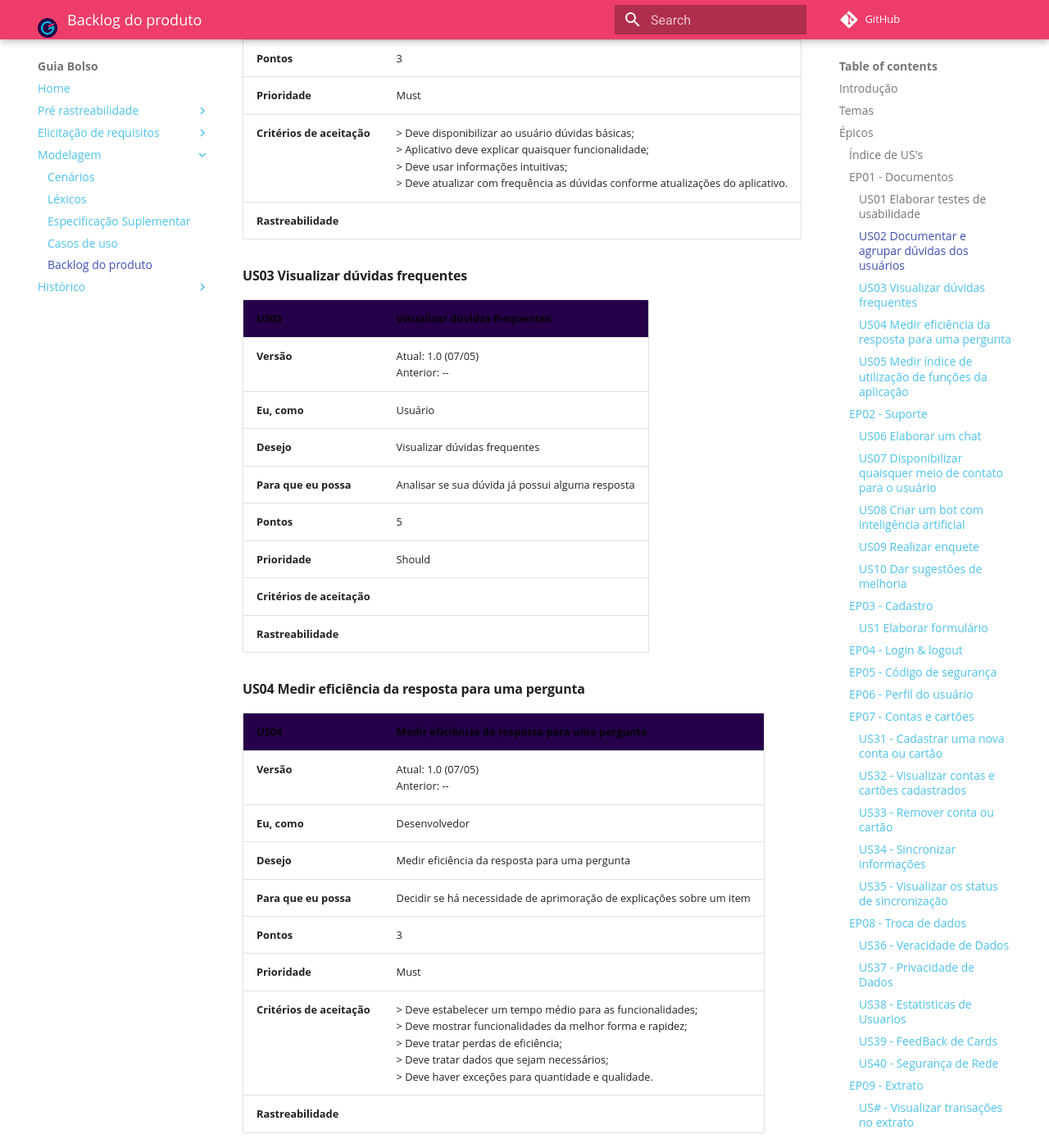
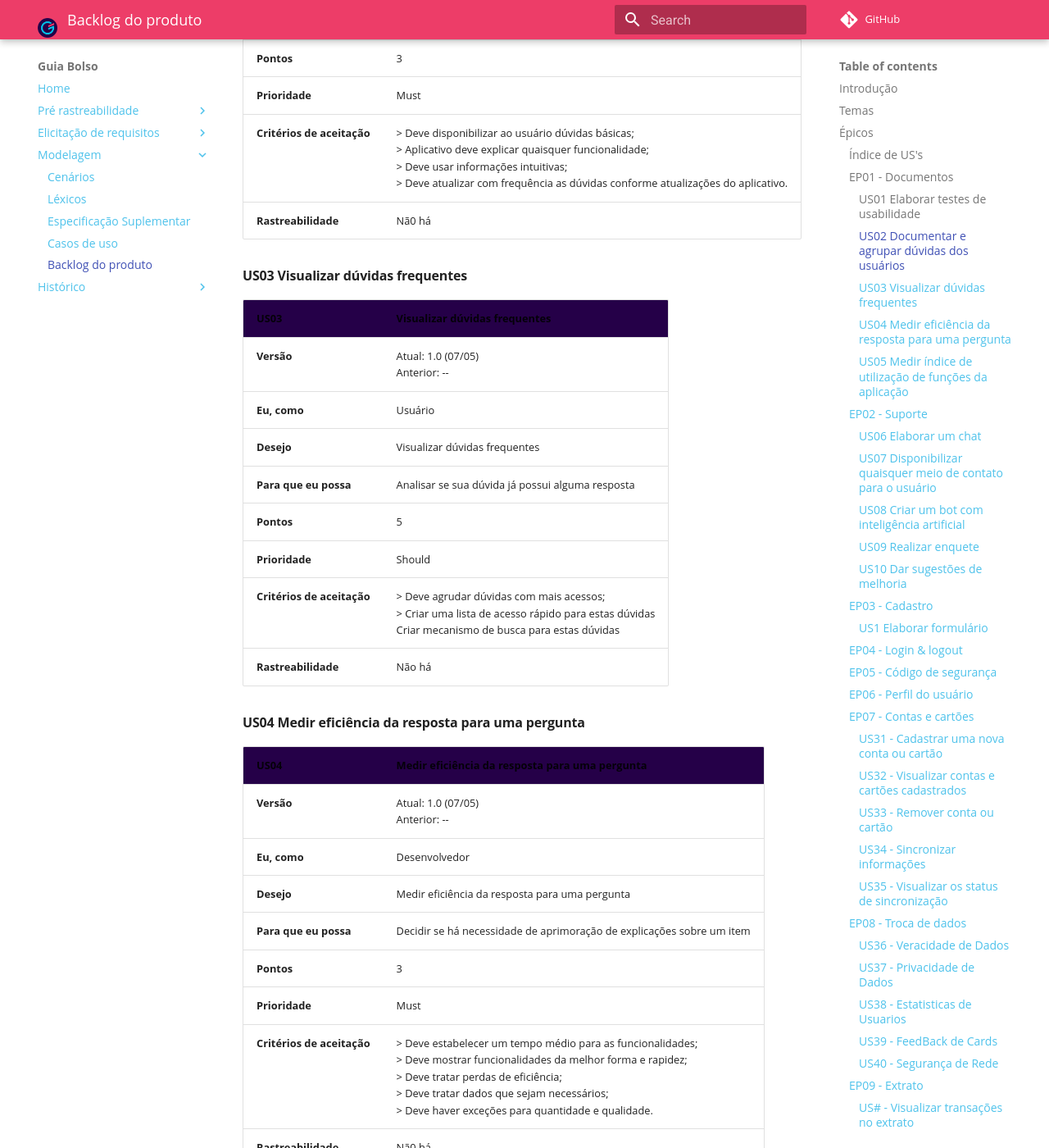
Before and after one commit to fga-disciplinas/2019.1-Guia-Bolso, an MkDocs documentation site: the page built from docs/modelagem/backlog.md, in a window 1280 px wide and 1400 px high, scrolled down 4411 px. Shown: the whole window at 82% size. Built offline with MkDocs 1.6.1 and Material for MkDocs 9.7.7, drawn with Linux system fonts in a browser that asks for light colours; comment, search, counter and statistics services are not loaded; old or Windows-style settings are respelled for this version of MkDocs.

Commit message:
Adicionado rastreabilidade para US's de documentos

```diff
--- a/docs/modelagem/backlog.md
+++ b/docs/modelagem/backlog.md
@@ -72,7 +72,7 @@ Cada elemento da listagem é elicitado por meio de interação da equipe de dese
 | **Pontos** | 5 |
 | **Prioridade** | Must |
 | **Critérios de aceitação** | > Deve disponibilizar Documentação; <br> > Deve mostrar dúvidas frequentes; <br> > Deve informar usuário de como funciona o aplicativo; <br> > Deve informar dados sobre a empresa do Guiabolso; <br> > Deve informar parcerias com o Guiabolso.|
-| **Rastreabilidade** | |
+| **Rastreabilidade** | Não há |
 
 #### US02 Documentar e agrupar dúvidas dos usuários
 
@@ -85,7 +85,7 @@ Cada elemento da listagem é elicitado por meio de interação da equipe de dese
 | **Pontos** | 3 |
 | **Prioridade** | Must |
 | **Critérios de aceitação** | > Deve disponibilizar ao usuário dúvidas básicas; <br> > Aplicativo deve explicar quaisquer funcionalidade; <br> > Deve usar informações intuitivas; <br> > Deve atualizar com frequência as dúvidas conforme atualizações do aplicativo. |
-| **Rastreabilidade** | |
+| **Rastreabilidade** | Nã0 há |
 
 #### US03 Visualizar dúvidas frequentes
 
@@ -97,8 +97,8 @@ Cada elemento da listagem é elicitado por meio de interação da equipe de dese
 | **Para que eu possa** | Analisar se sua dúvida já possui alguma resposta |
 | **Pontos** | 5 |
 | **Prioridade** | Should |
-| **Critérios de aceitação** |  |
-| **Rastreabilidade** | |
+| **Critérios de aceitação** | > Deve agrudar dúvidas com mais acessos; <br> > Criar uma lista de acesso rápido para estas dúvidas <br> Criar mecanismo de busca para estas dúvidas |
+| **Rastreabilidade** | Não há |
 
 #### US04 Medir eficiência da resposta para uma pergunta
 
@@ -111,7 +111,7 @@ Cada elemento da listagem é elicitado por meio de interação da equipe de dese
 | **Pontos** | 3 |
 | **Prioridade** | Must |
 | **Critérios de aceitação** | > Deve estabelecer um tempo médio para as funcionalidades; <br> > Deve mostrar funcionalidades da melhor forma e rapidez; <br> > Deve tratar perdas de eficiência; <br> > Deve tratar dados que sejam necessários; <br> > Deve haver exceções para quantidade e qualidade. |
-| **Rastreabilidade** | |
+| **Rastreabilidade** | Nã0 há |
 
 #### US05 Medir índice de utilização de funções da aplicação
 
@@ -124,7 +124,7 @@ Cada elemento da listagem é elicitado por meio de interação da equipe de dese
 | **Pontos** | 5 |
 | **Prioridade** | Could |
 | **Critérios de aceitação** | > Poderia acompanhar funções mais acessadas; <br> > Poderia fazer melhorias conforme a coleta feita pelo acompanhamento; <br> > Poderia melhorar funcionalidades que são menos utilizadas. |
-| **Rastreabilidade** | |
+| **Rastreabilidade** | Não há |
 
 ### EP02 -  Suporte
 
```
